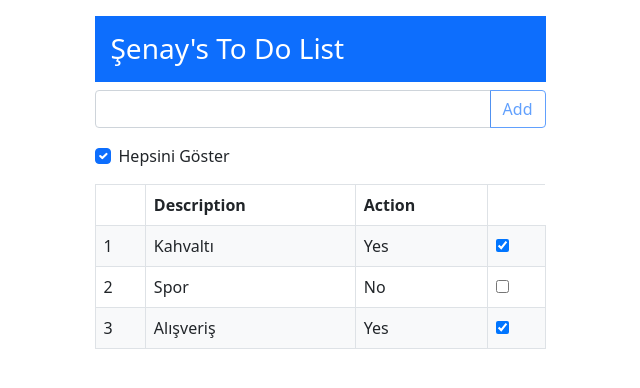
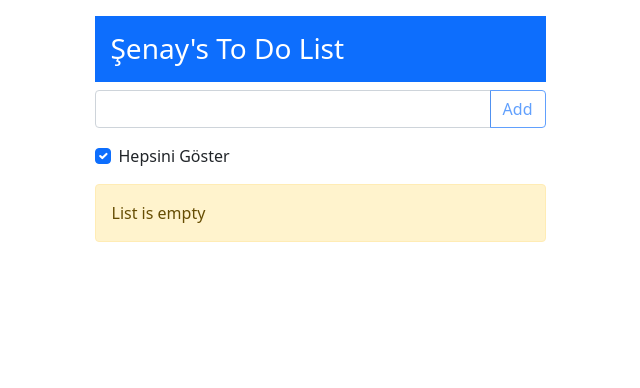
Before and after one commit to senaysenturk/todo-app-angular, an Angular app: page / in a window 1280 px wide. Shown: the top 388 px of the page, without its empty margins (320-960 px from the left). Built offline with nearby package versions, Linux system fonts and the light colour scheme.

Commit message:
items posted to local storage and got from storage

```diff
--- a/src/app/todo/todo.component.html
+++ b/src/app/todo/todo.component.html
@@ -8,13 +8,13 @@
           #txtItem
           type="text"
           class="form-control"
-          (keyup.enter)="addItem(); inputText = ''"
+          (keyup.enter)="addItem()"
           [(ngModel)]="inputText"
         />
         <button
           class="btn btn-outline-primary"
           [class.disabled]="!inputText.length"
-          (click)="addItem(); inputText = ''"
+          (click)="addItem()"
         >
           Add
         </button>
@@ -43,6 +43,7 @@
               <th></th>
               <th>Description</th>
               <th>Action</th>
+              <th></th>
             </tr>
           </thead>
           <tbody>
--- a/src/app/todo/todo.component.ts
+++ b/src/app/todo/todo.component.ts
@@ -10,7 +10,9 @@ import { Model } from '../model';
 export class TodoComponent {
   displayAll: boolean = true;
   inputText: string = '';
-  constructor() {}
+  constructor() {
+    this.model.items = this.getFromLocalStorage();
+  }
   //items: TodoItem[] = [
   // {
   //   description: 'Kahvaltı',
@@ -50,10 +52,26 @@ export class TodoComponent {
     return this.model.name;
   }
   addItem() {
-    if (this.inputText)
-      this.model.items.push({ description: this.inputText, action: false });
+    if (this.inputText) {
+      let data = { description: this.inputText, action: false };
+      this.model.items.push(data);
+
+      let items = this.getFromLocalStorage();
+      items.push(data);
+      localStorage.setItem('items', JSON.stringify(items));
+
+      this.inputText = '';
+    }
   }
 
+  getFromLocalStorage() {
+    let items: TodoItem[] = [];
+    var localValue = localStorage.getItem('items');
+    if (localValue != null) items = JSON.parse(localValue);
+    console.log(items);
+
+    return items;
+  }
   getItems() {
     // alert(this.displayAll)
     if (this.displayAll) return this.model.items;
```
